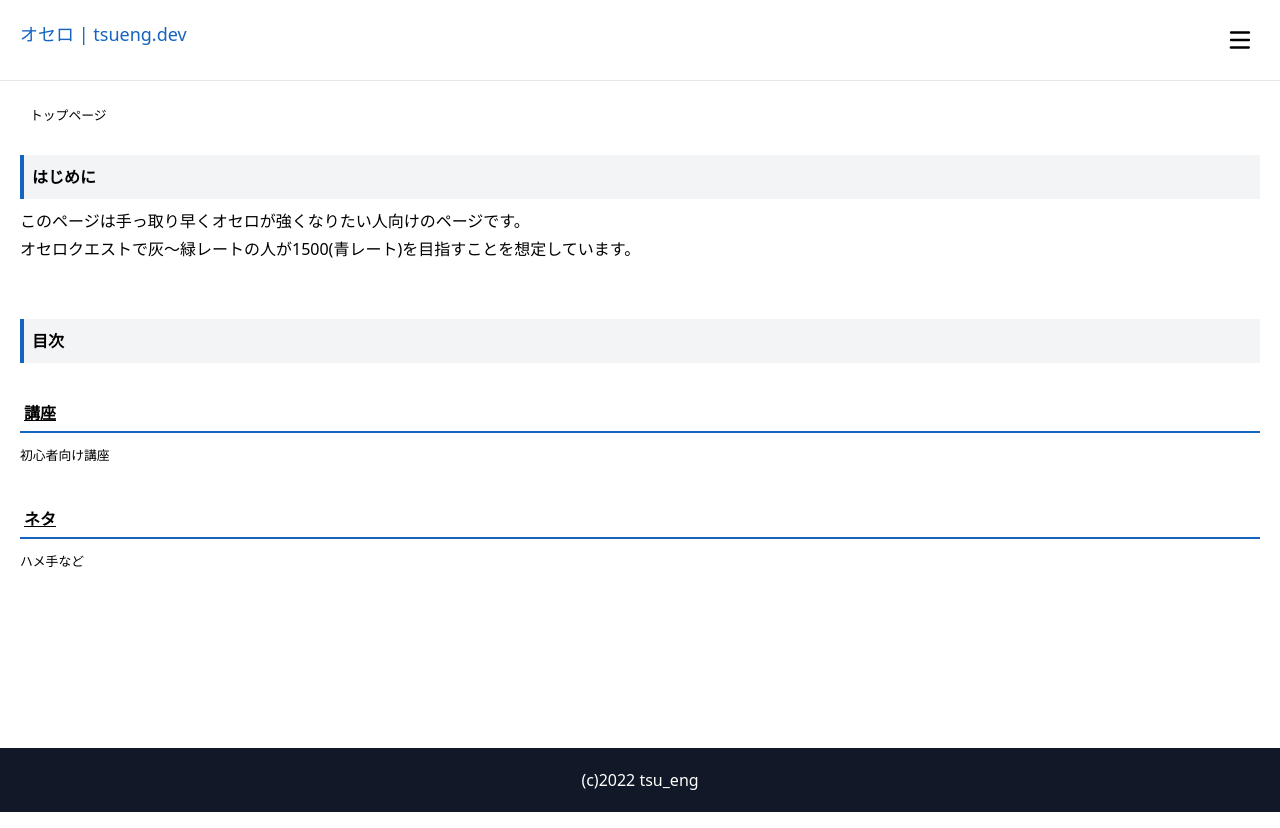
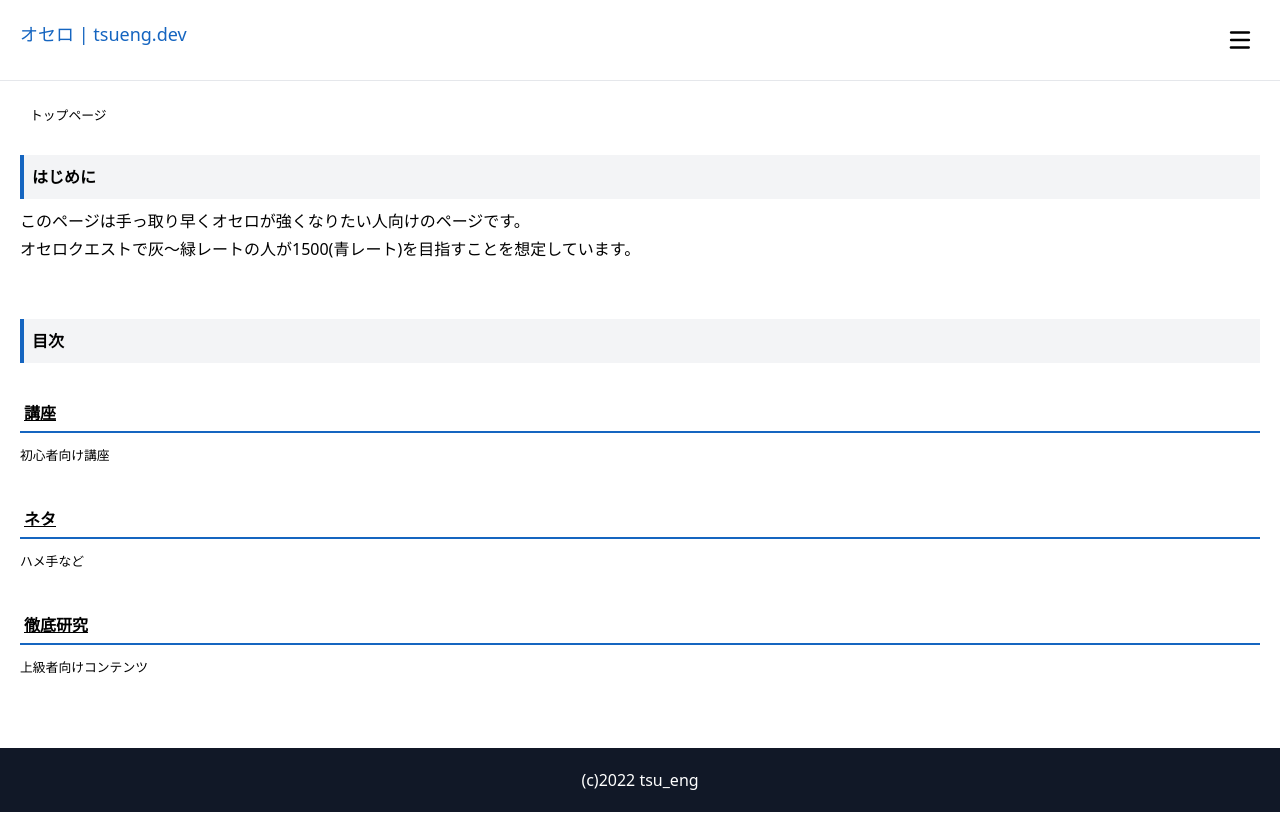
Before and after one commit to tsuengineer/tsueng-othello, a Vue app: page / in a window 1280 px wide. Built offline with nearby package versions, Linux system fonts and the light colour scheme.

Commit message:
徹底研究コンテンツ公開

```diff
--- a/src/components/organisms/TheHeader.vue
+++ b/src/components/organisms/TheHeader.vue
@@ -29,7 +29,7 @@
         <ul>
             <li><a href="/lecture">講座</a></li>
             <li><a href="/topics">ネタ</a></li>
-            <!-- <li>問題集</li> -->
+            <li><a href="/in-depth-study">徹底研究</a></li>
         </ul>
     </nav>
   </header>
--- a/src/components/templates/Top.vue
+++ b/src/components/templates/Top.vue
@@ -48,44 +48,16 @@ export default defineComponent({
             path: '/lecture',
             discriptions: '初心者向け講座',
           },
-          // {
-          //   title: '隅の重要性',
-          //   path: '/',
-          //   discriptions: [
-          //     '隅が重要な理由', '隅を取られないようにするには',
-          //   ],
-          // },
-          // {
-          //   title: '終盤の考え方',
-          //   path: '/',
-          //   discriptions: [
-          //     'ウィング攻め', 'ライン通し', '偶数理論', '連打'
-          //   ],
-          // },
-          // {
-          //   title: '序盤～中盤の考え方',
-          //   path: '/',
-          //   discriptions: [
-          //     '打てる場所が多い方が有利', '打てる場所を減らさないように打つ', '全滅に気を付ける', '辺の取り方'
-          //   ],
-          // },
-          // {
-          //   title: 'レート別戦略',
-          //   path: '/strategy-by-rate',
-          //   discriptions: [
-          //     '800未満', '～1000未満', '～1200未満', '～1500未満'
-          //   ],
-          // },
           {
             title: 'ネタ',
             path: '/topics',
             discriptions: 'ハメ手など',
           },
-          // {
-          //   title: '問題集',
-          //   path: '#',
-          //   discriptions: '中割り、連打など',
-          // },
+          {
+            title: '徹底研究',
+            path: '/in-depth-study',
+            discriptions: '上級者向けコンテンツ',
+          },
         ]
       }
     ];
```
